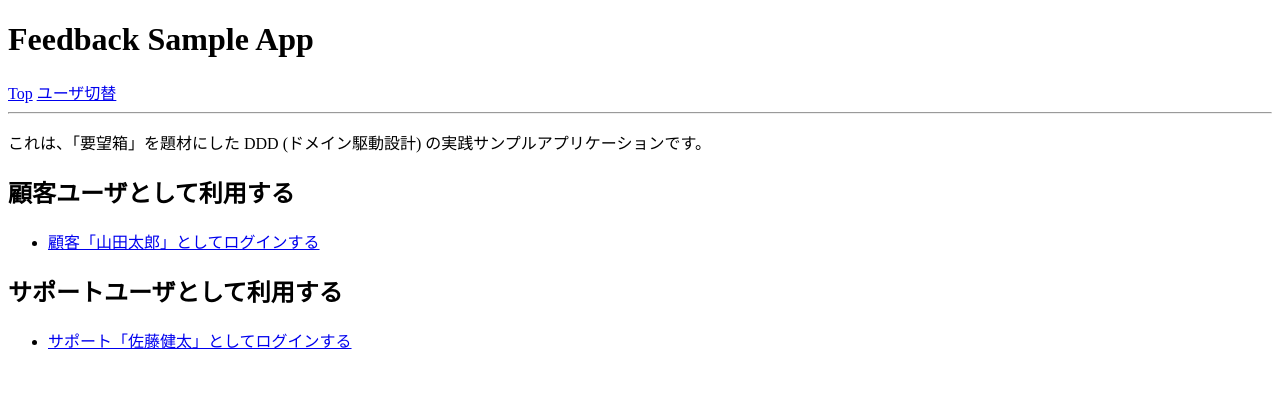
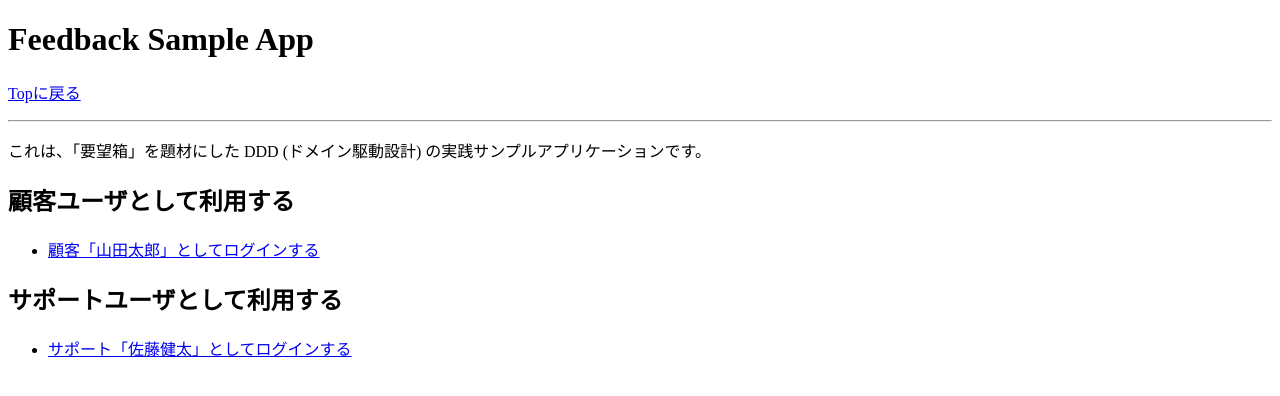
Before and after one commit to levii/feedback-app, a Flask app: page / in a window 1280 px wide. Shown: the top 396 px of the page. Run offline with Flask 2, Linux system fonts and the light colour scheme.

Commit message:
表示レイアウトを調整

```diff
--- a/server/src/templates/layout.html
+++ b/server/src/templates/layout.html
@@ -12,12 +12,17 @@
 </head>
 <body>
 <h1>Feedback Sample App</h1>
-<a href="/">Top</a>
-<a href="/users">ユーザ切替</a>
 
 {% if current_user %}
     <p>
-    {{ current_user.name.value }} としてログイン中 (ID: {{ current_user.key.user_id }})
+        <a href="/">Topに戻る</a>
+        <span>
+        {{ current_user.name.value }} としてログイン中 (ID: {{ current_user.key.user_id }}, type: {{ current_user.user_type.value }})
+        </span>
+    </p>
+{% else %}
+    <p>
+        <a href="/">Topに戻る</a>
     </p>
 {% endif %}
 
```
